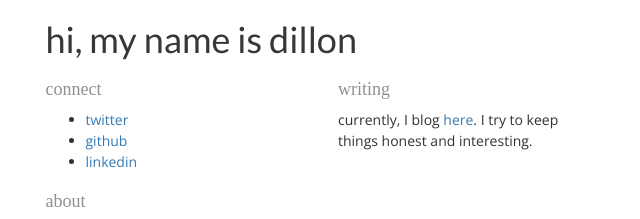
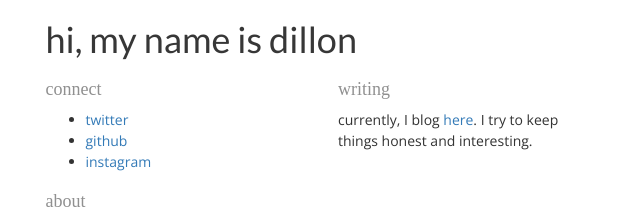
Before and after one commit to dillonforrest/dillonforrest.github.io, a plain HTML site: page index.html in a window 1280 px wide. Shown: the top 219 px of the page, 317-957 px from the left. Drawn offline with nearby package versions, Linux system fonts and the light colour scheme; a web font is replaced by a local one.

Commit message:
fix link text

```diff
--- a/index.html
+++ b/index.html
@@ -70,7 +70,7 @@
           <ul>
             <li><a href="https://twitter.com/dillonforrest">twitter</a></li>
             <li><a href="https://github.com/dillonforrest">github</a></li>
-            <li><a href="http://instagram.com/dillonforrest">linkedin</a></li>
+            <li><a href="http://instagram.com/dillonforrest">instagram</a></li>
           </ul>
         </div>
         <div class="col-xs-6 col-sm-4 col-md-3">
```
